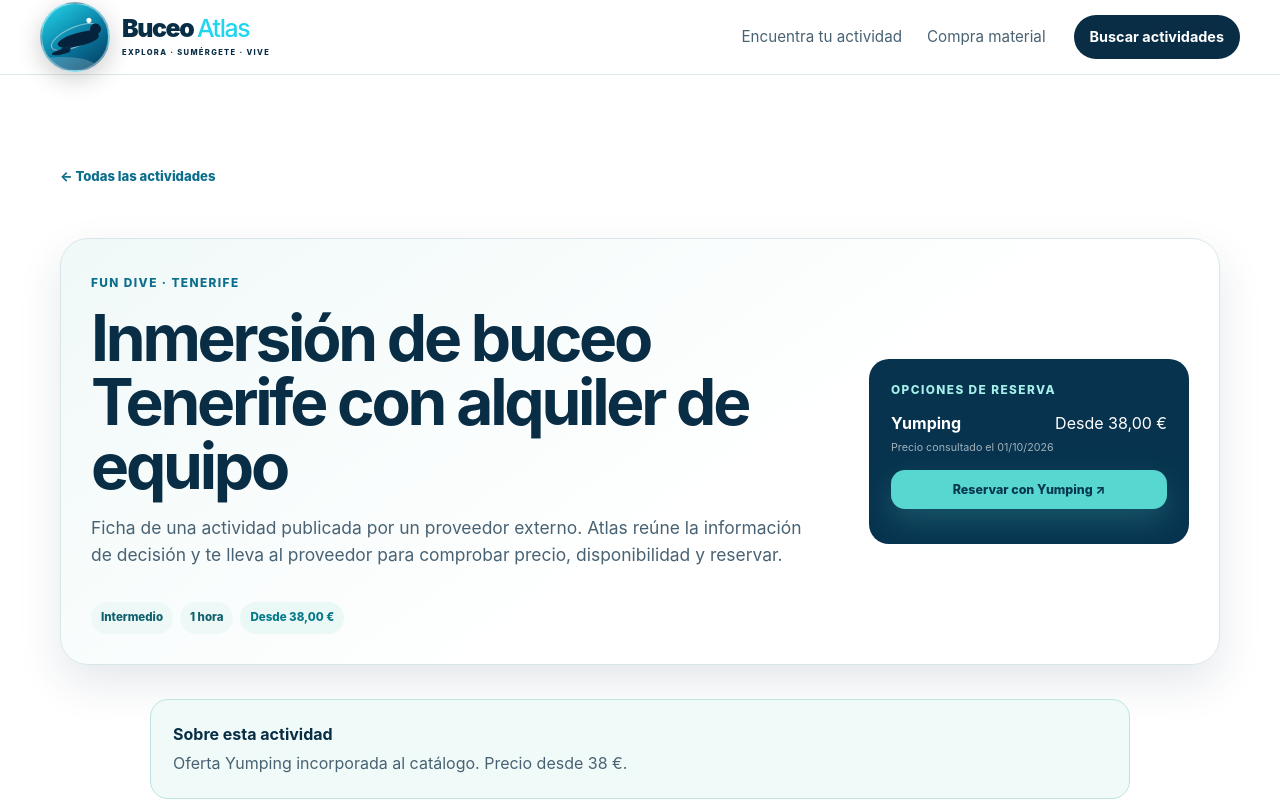
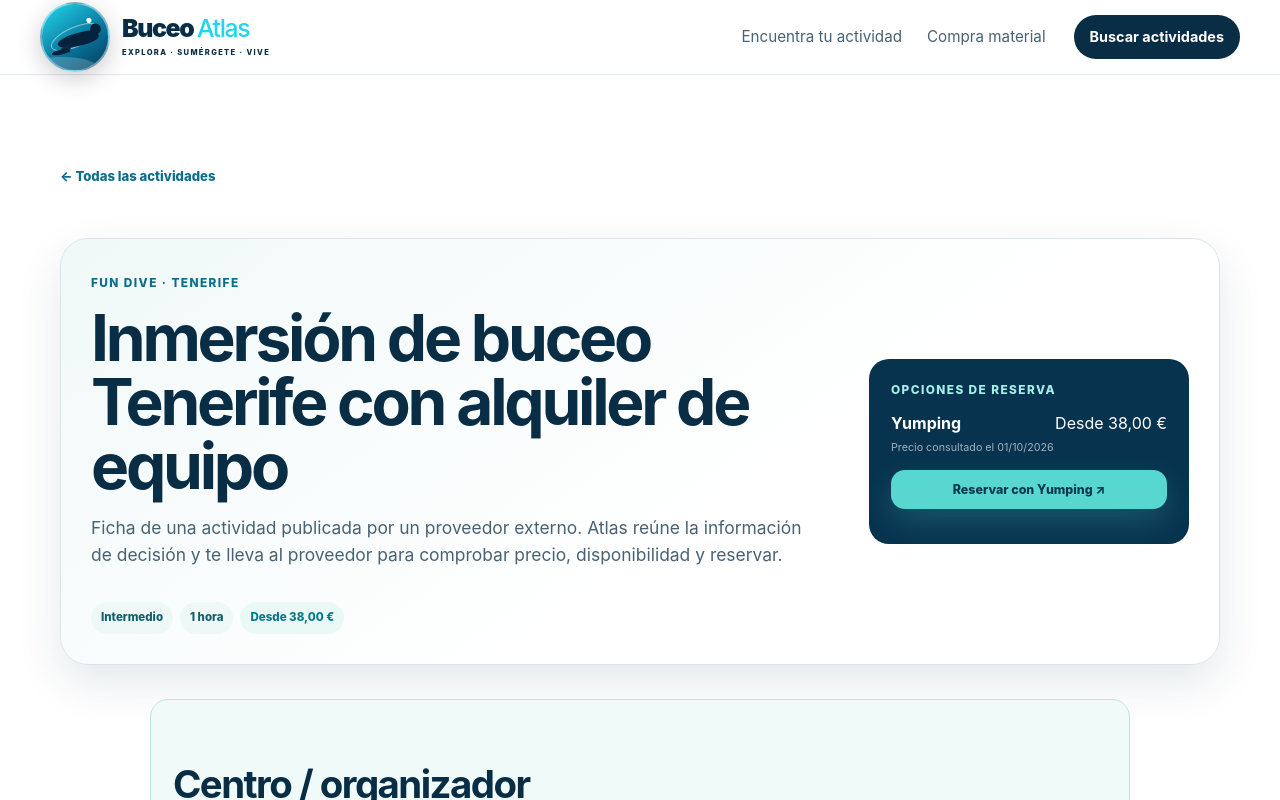
Before and after one commit to poldoria6-droi/buceo, a Next.js app: page /actividades/inmersion-de-buceo-tenerife-con-alquiler-de-equipo-50921 in a window 1280 px wide. Shown: the top 800 px of the page. Built offline with nearby package versions, Linux system fonts and the light colour scheme; no server answers.

Commit message:
Evita duplicar la información de la actividad

```diff
--- a/app/actividades/[slug]/page.tsx
+++ b/app/actividades/[slug]/page.tsx
@@ -49,7 +49,6 @@ export default async function ActivityPage({params}:Props){
 
       <div className="activity-detail-grid">
         <main>
-          {activity.notes&&<div className="notice-card"><strong>Sobre esta actividad</strong><p>{activity.notes}</p></div>}
           <section className="notice-card" aria-label="Centro u organizador">
             <h2>Centro / organizador</h2>
             {activity.operator ? <><h3>{activity.operator.name}</h3>{activity.operator.location&&<p>{activity.operator.location}</p>}<p>Organizador identificado en la oferta del proveedor.</p><a className="text-link" href={activity.operator.sourceUrl} target="_blank" rel="noopener noreferrer">Ver la oferta en {activity.provider} ↗</a></> : <p>El centro u organizador no está documentado todavía en Atlas. Consulta la identidad indicada por el proveedor antes de reservar.</p>}
```
